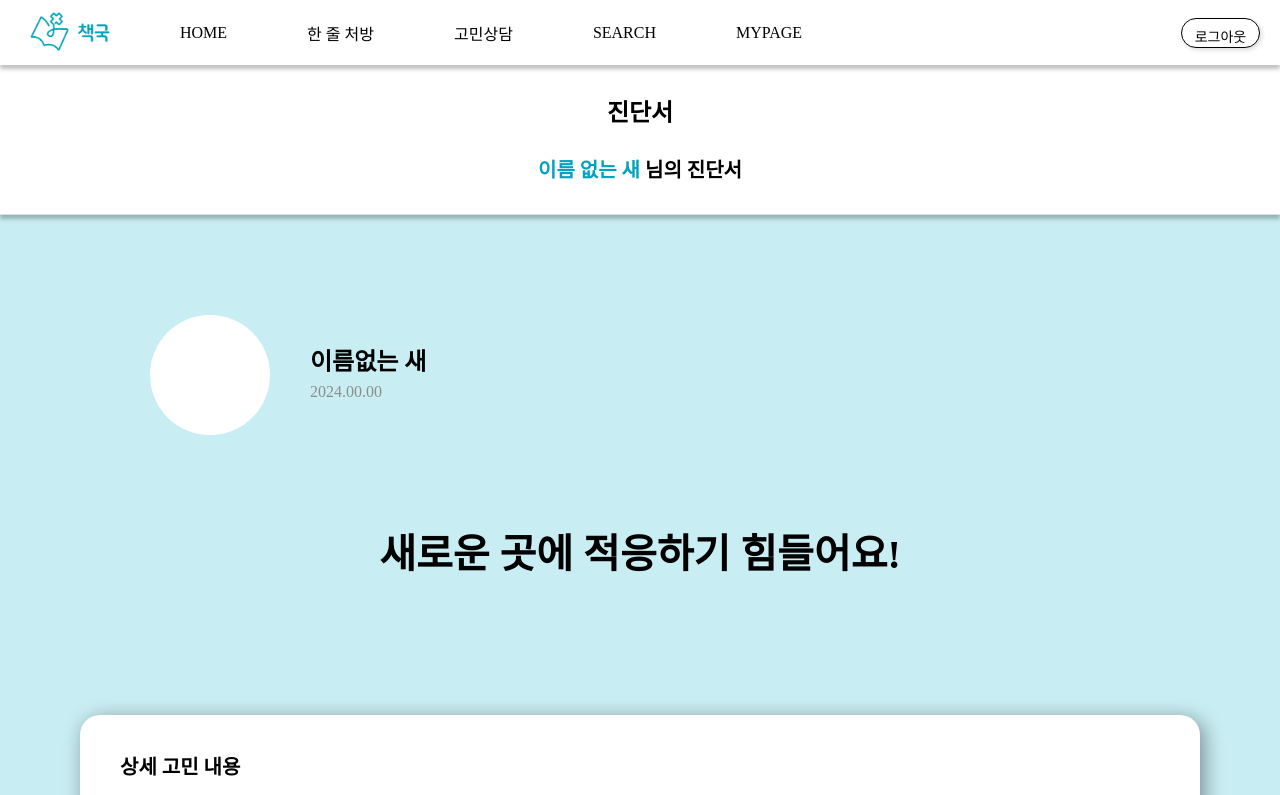
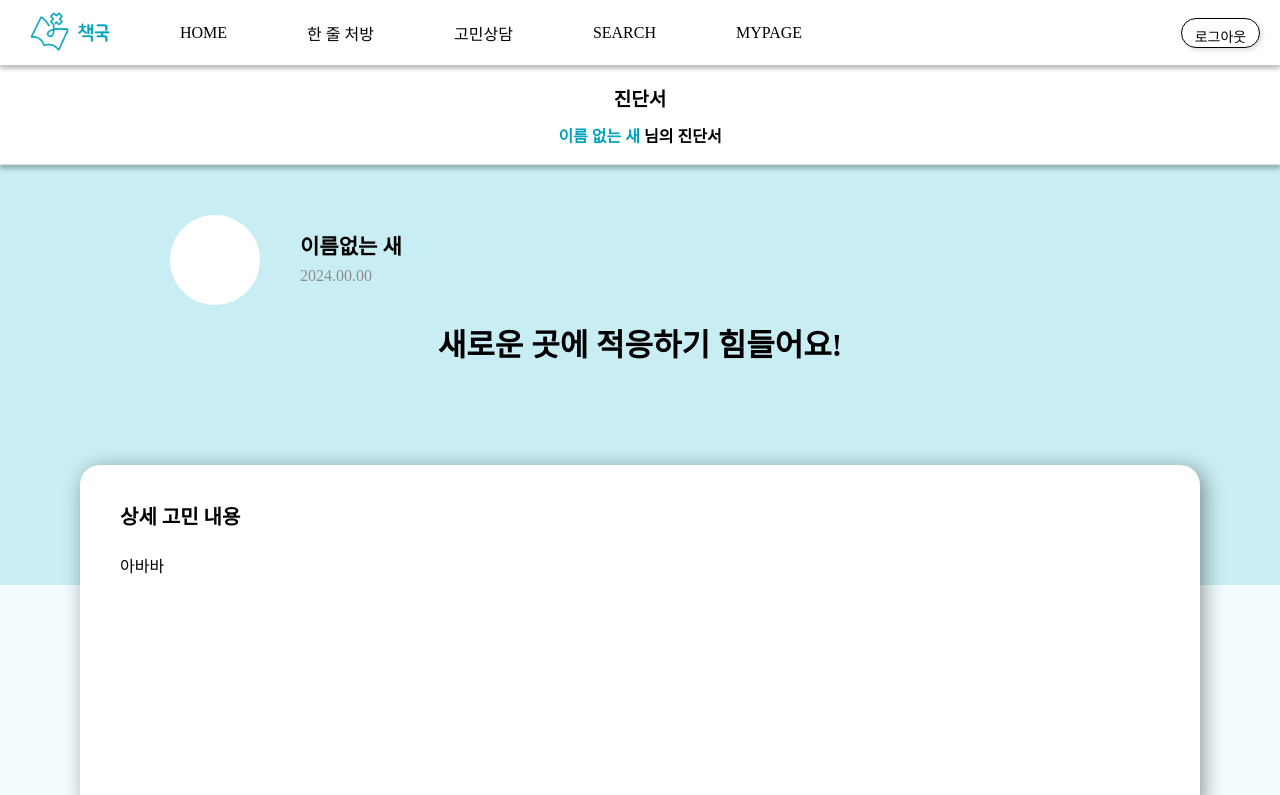
Before and after one commit to kw-bookmedicine/frontend, a React (Create React App) app: page /worry-detail in a window 1280 px wide. Shown: the top 795 px of the page. Built offline with nearby package versions, Linux system fonts and the light colour scheme; no server answers; a web font is replaced by a local one.

Commit message:
:lipstick: Style: 고민 상세보기 페이지 UI 수정

```diff
--- a/src/styles/Counseling/ProcessTitle.css
+++ b/src/styles/Counseling/ProcessTitle.css
@@ -6,11 +6,11 @@
 	flex-direction: column;
 	align-items: center;
 	width: 100%;
-	height: 150px;
+	height: 100px;
 	border-bottom: 0.5px solid #dfdfdf;
 	box-shadow: 0px 4px 4px 0px rgba(0, 0, 0, 0.25);
 	z-index: 1;
-	padding: 34px 0;
+	padding: 24px 0;
 }
 
 .process_normal_title,
@@ -18,9 +18,9 @@
 	font-family: var(--basic-font);
 	font-style: normal;
 	font-weight: 1000;
-	font-size: 24px;
-	line-height: 29px;
-	margin-bottom: 30px;
+	font-size: 19px;
+	line-height: 22px;
+	margin-bottom: 15px;
 }
 
 .process_normal_subTitle,
@@ -28,8 +28,8 @@
 	font-family: var(--basic-font);
 	font-style: normal;
 	font-weight: 600;
-	font-size: 20px;
-	line-height: 24px;
+	font-size: 16px;
+	line-height: 21px;
 }
 
 #normal_nickname,
--- a/src/styles/Counseling/WorryDetail.css
+++ b/src/styles/Counseling/WorryDetail.css
@@ -10,7 +10,7 @@
 	display: flex;
 	flex-direction: column;
 	width: 100%;
-	height: 580px;
+	height: 420px;
 	background-color: #c8edf2;
 }
 
@@ -18,7 +18,7 @@
 	display: flex;
 	justify-content: space-between;
 	align-items: center;
-	padding: 100px 150px;
+	padding: 50px 170px 25px 170px;
 }
 
 .wd_user_left_wrapper {
@@ -28,8 +28,8 @@
 }
 
 .wd_user_img {
-	width: 120px;
-	height: 120px;
+	width: 90px;
+	height: 90px;
 	border-radius: 100%;
 	background-color: #ffffff;
 	margin-right: 40px;
@@ -44,7 +44,7 @@
 	font-family: var(--basic-font);
 	font-style: normal;
 	font-weight: 700;
-	font-size: 24px;
+	font-size: 21px;
 	margin-bottom: 10px;
 }
 
@@ -63,7 +63,7 @@
 	font-family: var(--basic-font);
 	font-weight: 700;
 	font-style: normal;
-	font-size: 40px;
+	font-size: 31px;
 	color: black;
 }
 
@@ -82,7 +82,7 @@
 	width: 1120px;
 	height: 350px;
 	z-index: 1;
-	top: -80px;
+	top: -120px;
 	background-color: #fff;
 	border-radius: 20px;
 	display: flex;
```
